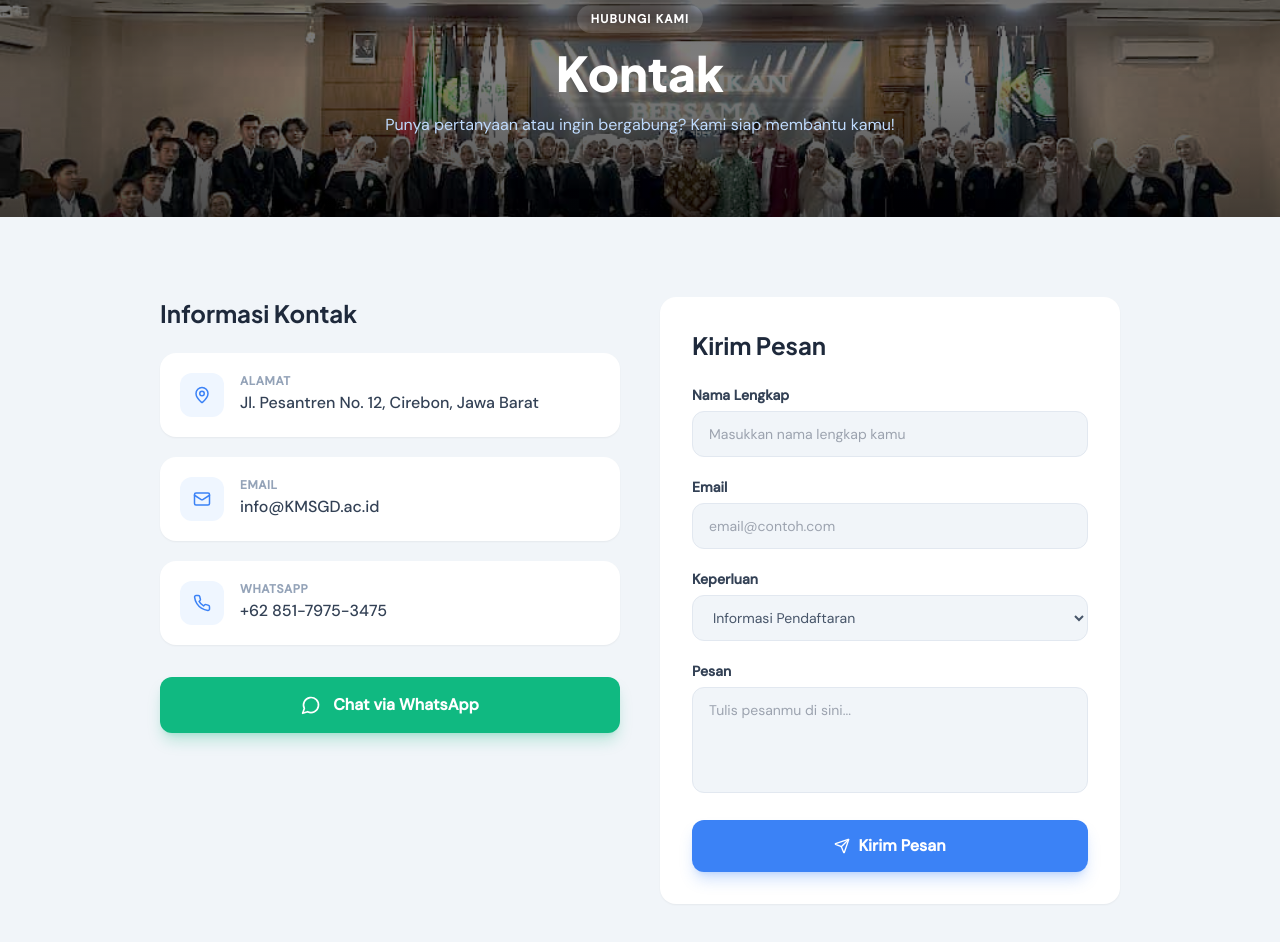
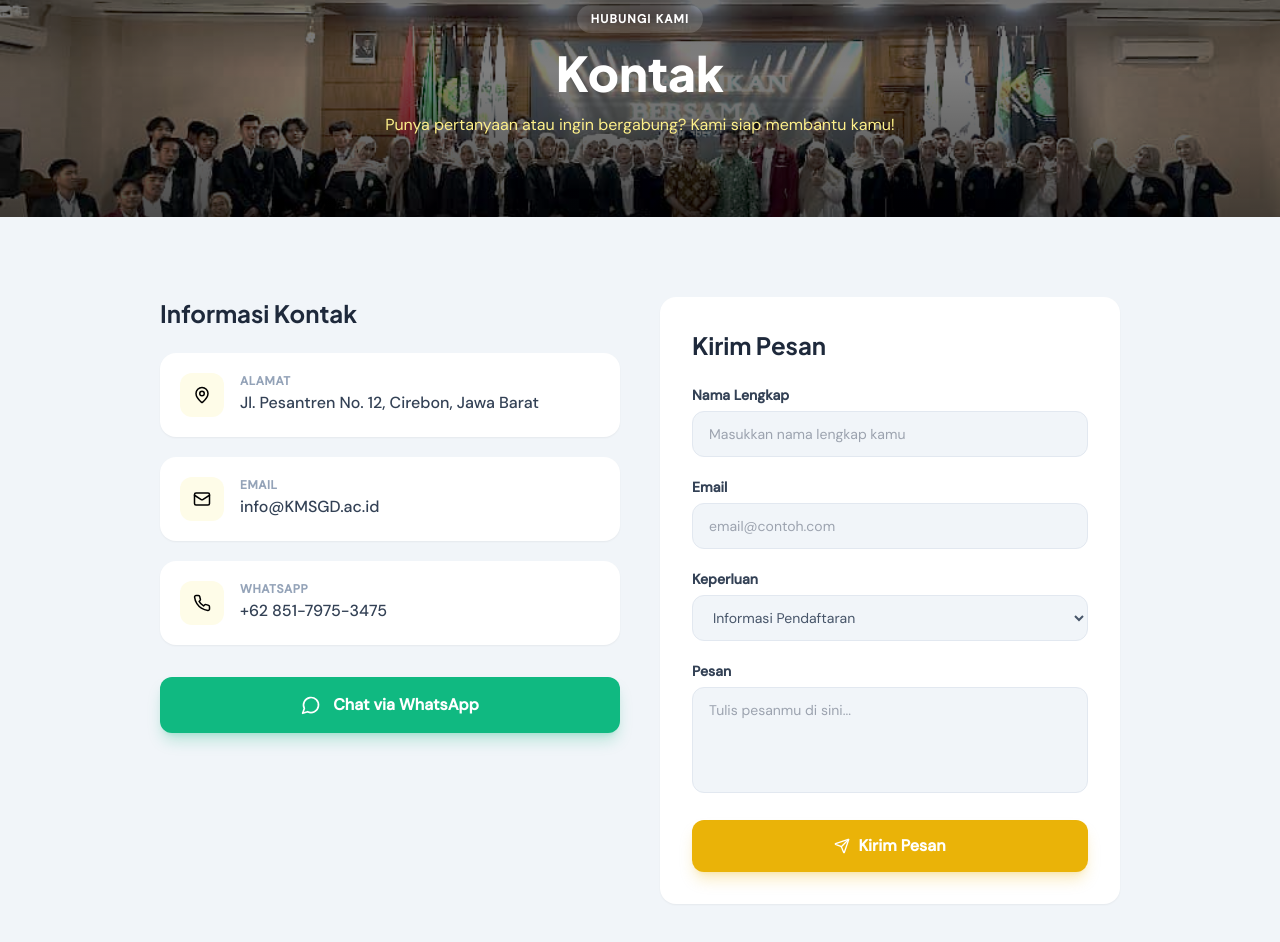
Before and after one commit to Hikmaalakbaar/KMSGD, a React (Vite) app: page /kontak in a window 1280 px wide. Shown: the part 150-1092 px from the top of the page. Built offline with nearby package versions, Linux system fonts and the light colour scheme.

Commit message:
feat: done project prototype

```diff
--- a/src/pages/Kontak.jsx
+++ b/src/pages/Kontak.jsx
@@ -4,7 +4,7 @@ import { Mail, Phone, MapPin, Send, MessageCircle } from 'lucide-react'
 export default function Kontak() {
   return (
     <div className="pt-[4.69rem]">
-      <section className="relative py-14 overflow-hidden sm:py-20 bg-gradient-to-br from-cobalt-600 to-cobalt-800">
+      <section className="relative py-14 overflow-hidden sm:py-20 bg-gradient-to-br from-yellow-600 to-yellow-800">
         <div
           className="absolute inset-0"
           style={{
@@ -18,7 +18,7 @@ export default function Kontak() {
         <div className="relative px-4 mx-auto text-center max-w-7xl sm:px-6 lg:px-8">
           <span className="inline-flex items-center gap-1.5 bg-white/15 text-white text-xs font-bold uppercase tracking-widest px-3.5 py-1.5 rounded-full mb-4">Hubungi Kami</span>
           <h1 className="mb-4 text-3xl font-extrabold text-white font-display sm:text-4xl lg:text-5xl">Kontak</h1>
-          <p className="max-w-xl mx-auto text-cobalt-200">Punya pertanyaan atau ingin bergabung? Kami siap membantu kamu!</p>
+          <p className="max-w-xl mx-auto text-yellow-200">Punya pertanyaan atau ingin bergabung? Kami siap membantu kamu!</p>
         </div>
       </section>
 
@@ -35,13 +35,13 @@ export default function Kontak() {
                   { icon: Phone, label: 'WhatsApp', value: asramaInfo.whatsapp, href: `https://wa.me/${asramaInfo.whatsapp.replace(/\D/g, '')}` },
                 ].map((c, i) => (
                   <div key={i} className="flex items-start gap-4 p-5 bg-white shadow-sm rounded-2xl">
-                    <div className="flex items-center justify-center w-11 h-11 rounded-xl bg-cobalt-50 shrink-0">
-                      <c.icon size={18} className="text-cobalt-500" />
+                    <div className="flex items-center justify-center w-11 h-11 rounded-xl bg-yellow-50 shrink-0">
+                      <c.icon size={18} className="text-black" />
                     </div>
                     <div>
                       <p className="text-xs font-bold uppercase tracking-wider text-slate-400 mb-0.5">{c.label}</p>
                       {c.href ? (
-                        <a href={c.href} className="font-medium transition-colors text-slate-700 hover:text-cobalt-500">{c.value}</a>
+                        <a href={c.href} className="font-medium transition-colors text-slate-700 hover:text-yellow-500">{c.value}</a>
                       ) : (
                         <p className="font-medium text-slate-700">{c.value}</p>
                       )}
@@ -67,16 +67,16 @@ export default function Kontak() {
                 <div>
                   <label className="block text-sm font-semibold text-slate-700 mb-1.5">Nama Lengkap</label>
                   <input type="text" placeholder="Masukkan nama lengkap kamu" required
-                    className="w-full px-4 py-3 bg-[#F1F5F9] border border-slate-200 rounded-xl text-sm focus:outline-none focus:ring-2 focus:ring-cobalt-300 focus:border-cobalt-400 transition-colors" />
+                    className="w-full px-4 py-3 bg-[#F1F5F9] border border-slate-200 rounded-xl text-sm focus:outline-none focus:ring-2 focus:ring-yellow-300 focus:border-yellow-400 transition-colors" />
                 </div>
                 <div>
                   <label className="block text-sm font-semibold text-slate-700 mb-1.5">Email</label>
                   <input type="email" placeholder="email@contoh.com" required
-                    className="w-full px-4 py-3 bg-[#F1F5F9] border border-slate-200 rounded-xl text-sm focus:outline-none focus:ring-2 focus:ring-cobalt-300 focus:border-cobalt-400 transition-colors" />
+                    className="w-full px-4 py-3 bg-[#F1F5F9] border border-slate-200 rounded-xl text-sm focus:outline-none focus:ring-2 focus:ring-yellow-300 focus:border-yellow-400 transition-colors" />
                 </div>
                 <div>
                   <label className="block text-sm font-semibold text-slate-700 mb-1.5">Keperluan</label>
-                  <select className="w-full px-4 py-3 bg-[#F1F5F9] border border-slate-200 rounded-xl text-sm focus:outline-none focus:ring-2 focus:ring-cobalt-300 focus:border-cobalt-400 transition-colors text-slate-600">
+                  <select className="w-full px-4 py-3 bg-[#F1F5F9] border border-slate-200 rounded-xl text-sm focus:outline-none focus:ring-2 focus:ring-yellow-300 focus:border-yellow-400 transition-colors text-slate-600">
                     <option>Informasi Pendaftaran</option>
                     <option>Pertanyaan Umum</option>
                     <option>Kerjasama</option>
@@ -86,10 +86,10 @@ export default function Kontak() {
                 <div>
                   <label className="block text-sm font-semibold text-slate-700 mb-1.5">Pesan</label>
                   <textarea rows={4} placeholder="Tulis pesanmu di sini..." required
-                    className="w-full px-4 py-3 bg-[#F1F5F9] border border-slate-200 rounded-xl text-sm focus:outline-none focus:ring-2 focus:ring-cobalt-300 focus:border-cobalt-400 transition-colors resize-none" />
+                    className="w-full px-4 py-3 bg-[#F1F5F9] border border-slate-200 rounded-xl text-sm focus:outline-none focus:ring-2 focus:ring-yellow-300 focus:border-yellow-400 transition-colors resize-none" />
                 </div>
                 <button type="submit"
-                  className="w-full flex items-center justify-center gap-2 bg-cobalt-500 hover:bg-cobalt-600 text-white font-bold py-3.5 px-6 rounded-xl transition-all duration-200 shadow-lg shadow-cobalt-500/25 hover:-translate-y-0.5">
+                  className="w-full flex items-center justify-center gap-2 bg-yellow-500 hover:bg-yellow-600 text-white font-bold py-3.5 px-6 rounded-xl transition-all duration-200 shadow-lg shadow-yellow-500/25 hover:-translate-y-0.5">
                   <Send size={16} /> Kirim Pesan
                 </button>
               </form>
```
